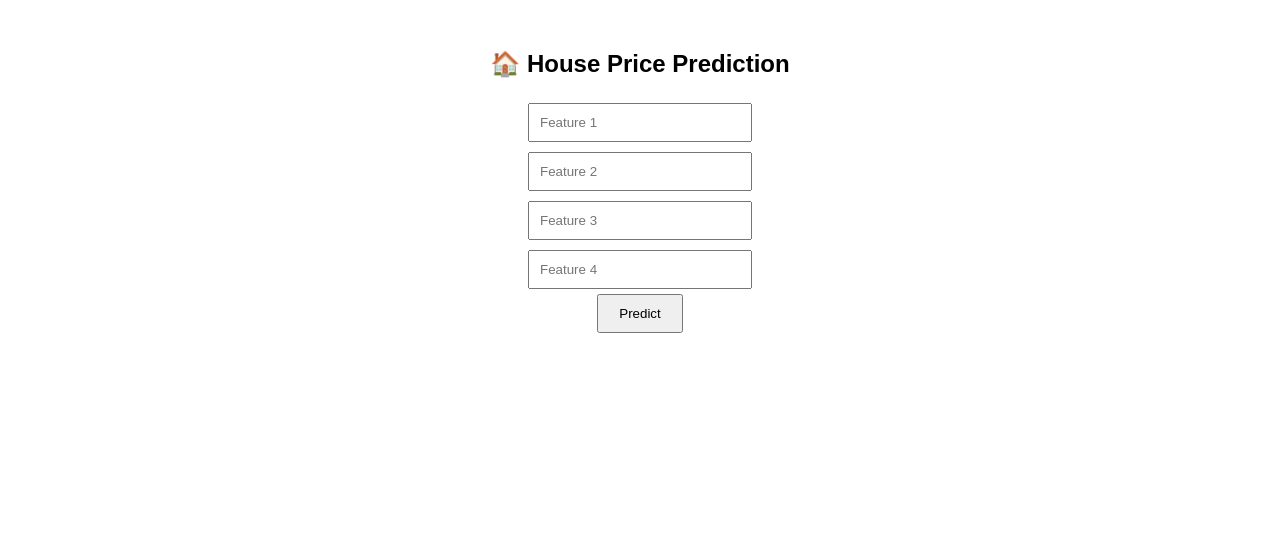
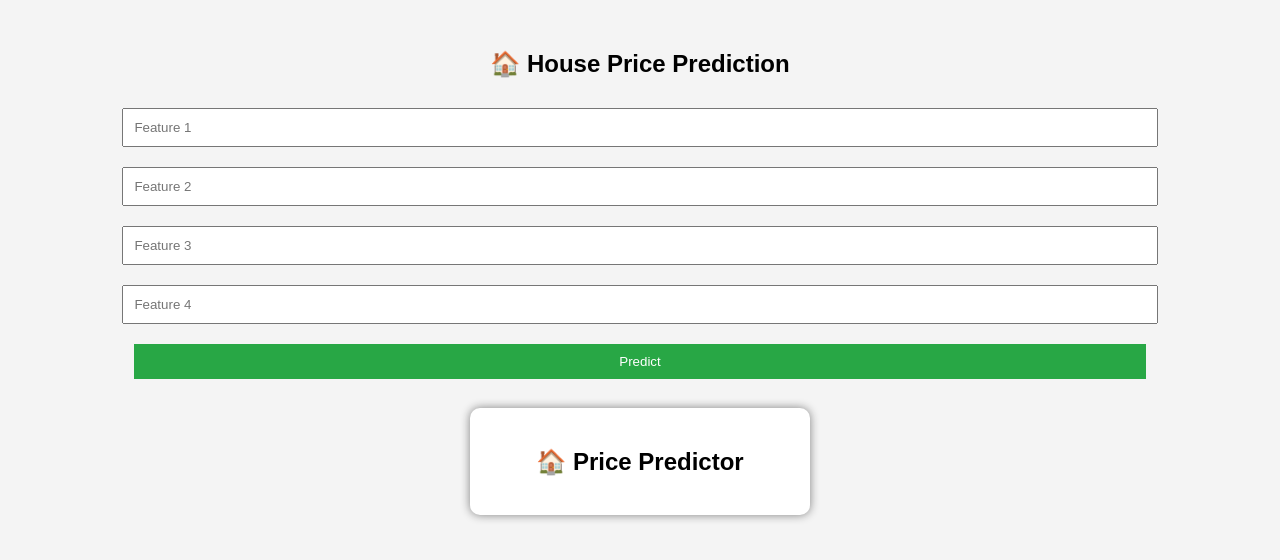
Before and after one commit to dineshctoula/Data-Science-Full, a Flask app: page / in a window 1280 px wide. Shown: the top 560 px of the page. Run offline with Flask 3, Linux system fonts and the light colour scheme; parts of the project's set-up code (start-up, migrations or seed data) failed here and were passed over.

Commit message:
feat(ui): enhance layout, typography, and user interaction design
- Refine container spacing and visual alignment for clean structure
- Modernize button hover effects and form typography styles
- Improve interactive feedback to streamline overall user experience

```diff
--- a/phase_1_python_programming/day 21. data-science-project/templates/index.html
+++ b/phase_1_python_programming/day 21. data-science-project/templates/index.html
@@ -25,3 +25,36 @@
 
 </body>
 </html>
+
+
+
+<style>
+    body {
+        font-family: Arial;
+        background: #f4f4f4;
+        text-align: center;
+    }
+    .box {
+        background: white;
+        padding: 20px;
+        margin: auto;
+        width: 300px;
+        border-radius: 10px;
+        box-shadow: 0px 0px 10px gray;
+    }
+    input, button {
+        margin: 10px;
+        padding: 10px;
+        width: 80%;
+    }
+    button {
+        background: #28a745;
+        color: white;
+        border: none;
+    }
+</style>
+
+<div class="box">
+    <h2>🏠 Price Predictor</h2>
+    <!-- form same as before -->
+</div>
```
